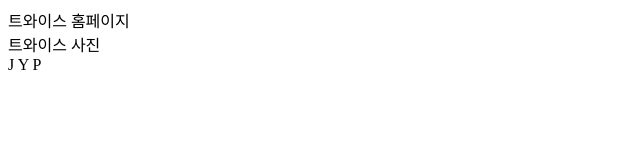
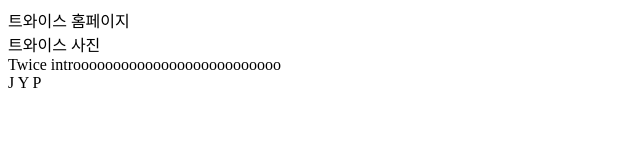
Before and after one commit to cnurc0104/-, a plain HTML site: page index.html in a window 1280 px wide. Shown: the whole page, without its empty margins (0-640 px from the left). Drawn offline with Linux system fonts and the light colour scheme.

Commit message:
Add Twice Intro

```diff
--- a/index.html
+++ b/index.html
@@ -1,4 +1,5 @@
 <html></html>
 <head>트와이스 홈페이지</head>
 <div>트와이스 사진</div>
+<body> Twice introooooooooooooooooooooooooo </body>
 <footer> J Y P </footer>
```
